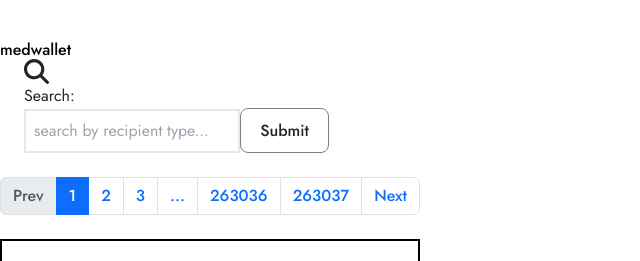
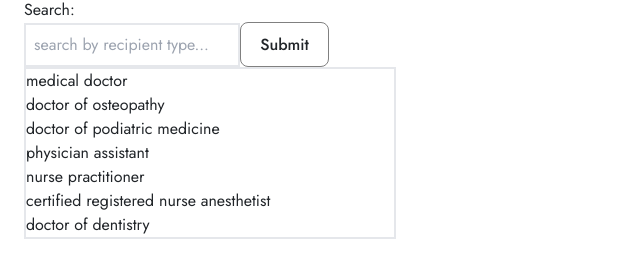
Before and after one commit to cindywongdev/medwallet_frontend, a React (Vite) app: page / in a window 1280 px wide. Shown: the part 148-409 px from the top of the page, without its empty margins (0-640 px from the left). Built offline with nearby package versions, Linux system fonts and the light colour scheme; no server answers.

Commit message:
started typahead feature

```diff
--- a/src/App.jsx
+++ b/src/App.jsx
@@ -4,12 +4,11 @@ import Header from "./components/Header"
 
 const App = () => {
   const navigate = useNavigate()
+  const validRecipTypes = ["medical doctor", "doctor of osteopathy", "doctor of podiatric medicine", "physician assistant", "nurse practitioner", "certified registered nurse anesthetist", "doctor of dentistry"]
 
   const [recipTypeQ, setRecipTypeQ] = useState("")
-  const [isValidQuery, setIsValidQuery] = useState(true)
+  const [typaheadMatches, setTypaheadMatches] = useState(validRecipTypes)
   const [searchResults, setSearchResults] = useState([])
-
-  const validRecipTypes = ["medical doctor", "doctor of osteopathy", "doctor of podiatric medicine", "physician assistant", "nurse practitioner", "certified registered nurse anesthetist", "doctor of dentistry"]
 
   const handleSearch = (e) => {
     e.preventDefault()
@@ -37,10 +36,17 @@ const App = () => {
 
   return <>
     <div className="App w-screen p-8">
-      <Header onRecipTypeQChange={onRecipTypeQChange} handleSearch={handleSearch} />
+      <Header
+        onRecipTypeQChange={onRecipTypeQChange}
+        handleSearch={handleSearch}
+        recipTypeQ={recipTypeQ}
+        validRecipTypes={validRecipTypes}
+        typaheadMatches={typaheadMatches}
+        setTypaheadMatches={setTypaheadMatches}
+        />
       <Outlet context={[
         searchResults, setSearchResults,
-        isValidQuery, setIsValidQuery
+        validRecipTypes
       ]} />
     </div>
   </>
--- a/src/components/Header.jsx
+++ b/src/components/Header.jsx
@@ -1,11 +1,18 @@
 import SearchBar from "./SearchBar"
 
-const Header = ({onRecipTypeQChange, handleSearch}) => {
+const Header = ({onRecipTypeQChange, handleSearch, recipTypeQ, validRecipTypes, typaheadMatches, setTypaheadMatches}) => {
     return <header className="flex justify-between items-center mb-4">
         <a href="/"><h1 className="font-bold text-7xl text-black" >medwallet</h1></a>
 
         <nav>
-            <SearchBar onRecipTypeQChange={onRecipTypeQChange} handleSearch={handleSearch}/>
+            <SearchBar
+                onRecipTypeQChange={onRecipTypeQChange}
+                handleSearch={handleSearch}
+                recipTypeQ={recipTypeQ}
+                validRecipTypes={validRecipTypes}
+                typaheadMatches={typaheadMatches}
+                setTypaheadMatches={setTypaheadMatches}
+                />
         </nav>
     </header>
 }
--- a/src/components/SearchBar.jsx
+++ b/src/components/SearchBar.jsx
@@ -1,6 +1,9 @@
 import { FaMagnifyingGlass } from "react-icons/fa6";
+import TypaheadMatchesDisplay from "./TypaheadMatchesDisplay";
 
-const SearchBar = ({onRecipTypeQChange, handleSearch}) => {
+const SearchBar = ({onRecipTypeQChange, handleSearch, recipTypeQ, validRecipTypes, typaheadMatches, setTypaheadMatches}) => {
+    console.log(validRecipTypes)
+
     return <div className="flex items-center gap-6 px-4">
         <FaMagnifyingGlass size={25}/>
         <label htmlFor="search_form" className="text-lg font-medium">Search:</label>
@@ -16,6 +19,7 @@ const SearchBar = ({onRecipTypeQChange, handleSearch}) => {
 
             <button data-test="submit-button" type="submit" form="search_form" value="Submit" className="hover:text-white hover:bg-gray-600 hover:border-gray-600 transition-colors">Submit</button>
         </form>
+        <TypaheadMatchesDisplay typaheadMatches={typaheadMatches}/>
     </div>
 }
 
--- /dev/null
+++ b/src/components/TypaheadMatchesDisplay.jsx
@@ -0,0 +1,11 @@
+const TypaheadMatchesDisplay = ({typaheadMatches}) => {
+    // console.log("we in here: ", typaheadMatches)
+
+    return <ul className="border-2 border-red-500">
+        {typaheadMatches.map((match) => {
+            return <p>{match}</p>
+        })}
+    </ul>
+}
+
+export default TypaheadMatchesDisplay
```
